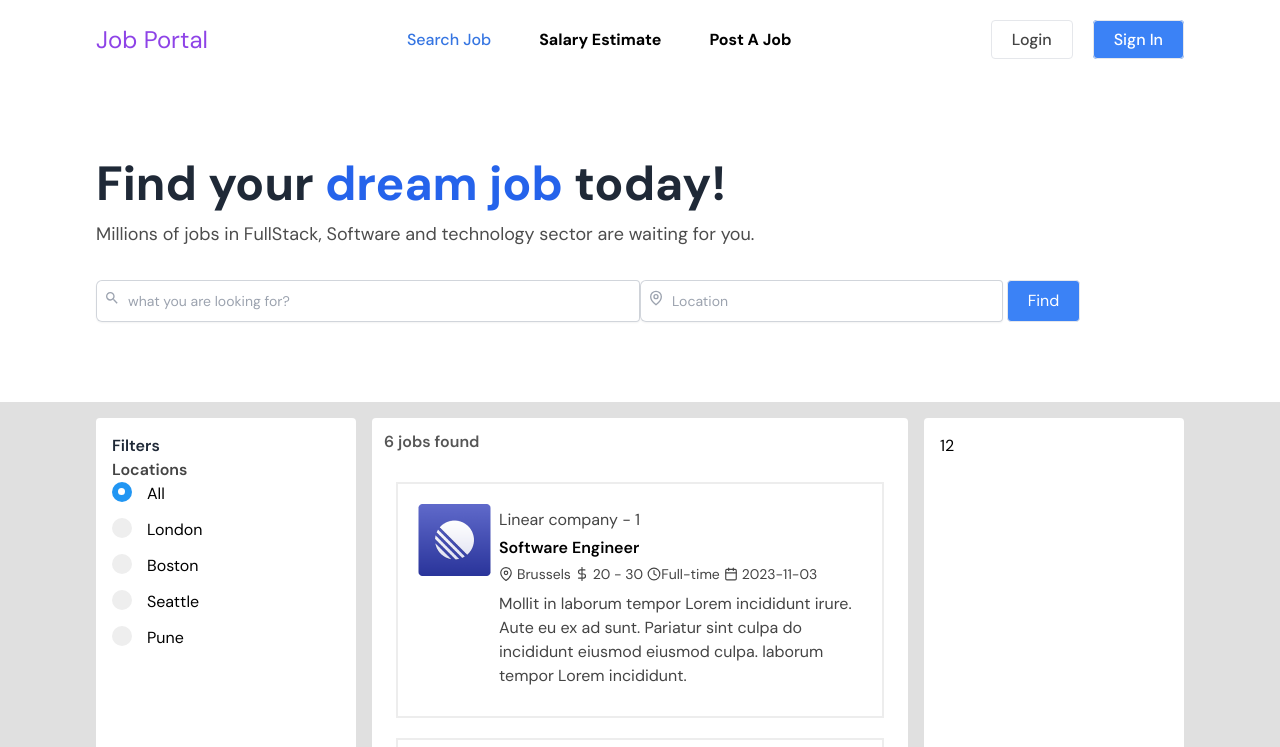
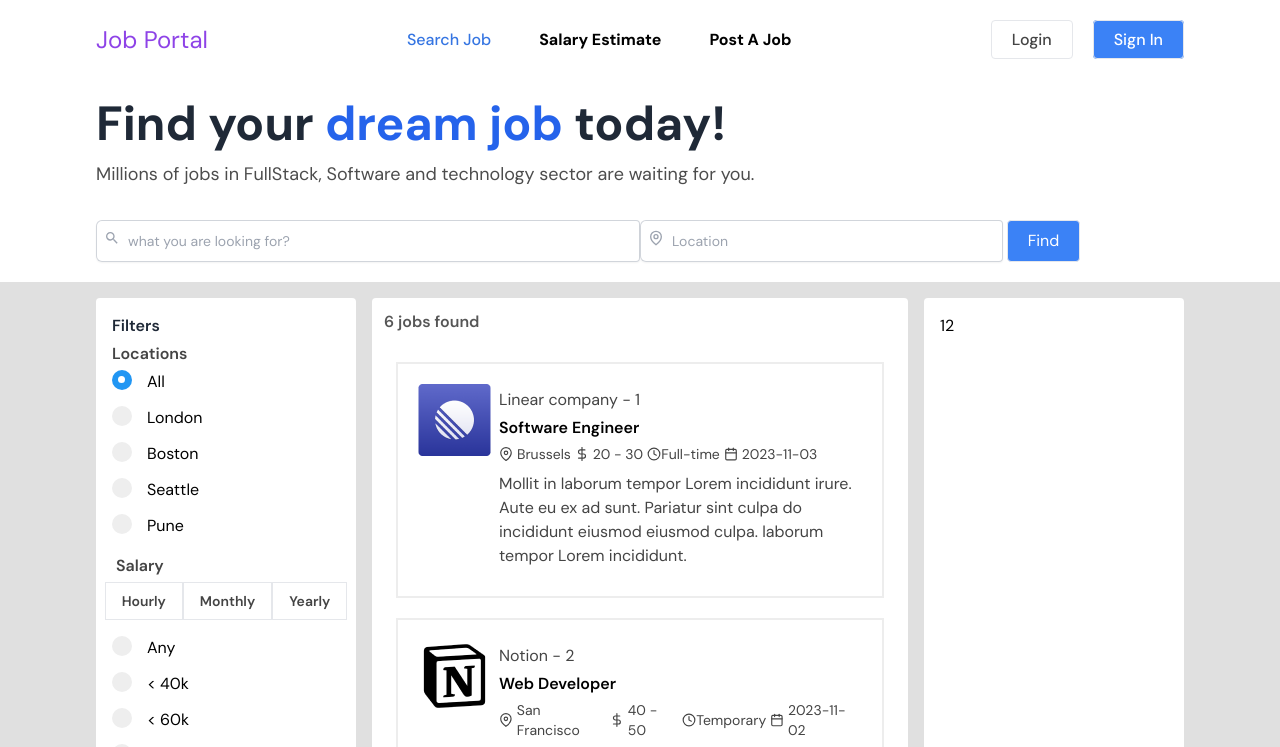
Before and after one commit to codewithtinu/MERN-Projects, a React (Vite) app in the folder job-portal-mern/: page / in a window 1280 px wide. Shown: the top 747 px of the page. Built offline with nearby package versions, Linux system fonts and the light colour scheme.

Commit message:
Added Salary filter

```diff
--- a/job-portal-mern/public/jobs.json
+++ b/job-portal-mern/public/jobs.json
@@ -62,7 +62,7 @@
       "companyLogo": "/images/Loom.png",
       "minPrice": "50",
       "maxPrice": "75",
-      "salaryType": "Yearly",
+      "salaryType": "Hourly",
       "jobLocation": "London",
       "postingDate": "2023-10-28",
       "experienceLevel": "Intership",
@@ -90,7 +90,7 @@
       "companyLogo": "/images/Linear.png",
       "minPrice": "30",
       "maxPrice": "80",
-      "salaryType": "Yearly",
+      "salaryType": "Hourly",
       "jobLocation": "Brussels",
       "postingDate": "2023-11-05",
       "experienceLevel": "Any experience",
@@ -104,7 +104,7 @@
       "companyLogo": "/images/Notion.png",
       "minPrice": "40",
       "maxPrice": "50",
-      "salaryType": "Yearly",
+      "salaryType": "Hourly",
       "jobLocation": "San Francisco",
       "postingDate": "2023-10-28",
       "experienceLevel": "Internship",
--- a/job-portal-mern/src/Pages/Home.jsx
+++ b/job-portal-mern/src/Pages/Home.jsx
@@ -41,7 +41,6 @@ const Home = () => {
 
   // next page
   const nextPage = () => {
-    alert('next');
     if(currentPage <  Math.ceil(filterItems.length / itemsPerpage)){
       setCurrentPage(currentPage + 1);
     }
@@ -49,7 +48,6 @@ const Home = () => {
 
   // previous page
   const previousPage = () => {
-    alert('back');
     if(currentPage > 1) {
       setCurrentPage(currentPage - 1);
     }
@@ -136,10 +134,10 @@ const Home = () => {
                 {
                   result.length > 0
                   ? (
-                    <div className="flex justify-center mt-5 mb-5 space-x-8">
-                      <button className="text-xs text-primary font-semibold" onClick={previousPage}>Previous</button>
+                    <div className="flex justify-center mt-4 mb-2 space-x-8">
+                      <button className="text-xs text-primary font-semibold" onClick={previousPage} disabled = {currentPage === 1}>Previous</button>
                       <span className="text-xs text-gray-700 font-semibold">Pages: {currentPage} 0f {Math.ceil(filterItems.length / itemsPerpage)}</span>
-                      <button className="text-xs text-primary font-semibold" onClick={nextPage}>Next</button>
+                      <button className="text-xs text-primary font-semibold hover:underline" onClick={nextPage} disabled = {currentPage === Math.ceil(filterItems.length / itemsPerpage )}>Next</button>
                     </div>
                   )
                   : ''
--- a/job-portal-mern/src/components/Banner.jsx
+++ b/job-portal-mern/src/components/Banner.jsx
@@ -4,7 +4,7 @@ const Banner = (props) => {
     const {query, inputHandler} = props;
   return (
     <>
-      <div className="max-w-screen-2xl container mx-auto xl:px-24 px-4 md:py-20 py-14">
+      <div className="max-w-screen-2xl container mx-auto xl:px-24 px-4 md:py-5 py-14">
         <h1 className="text-5xl font-bold text-gray-800 mb-3">
           Find your <span className="text-blue-600">dream job</span> today!
         </h1>
--- /dev/null
+++ b/job-portal-mern/src/sidebar/Button.jsx
@@ -0,0 +1,9 @@
+const Button = ({onClickHnadler, value, title}) => {
+    return (
+        <>
+            <button className="px-4 py-2 text-sm font-semibold border  bg-white text-primary hover:bg-blue-700 hover:text-white" value={value} onClick={onClickHnadler}>{title}</button>
+        </>
+    )
+}
+
+export default Button;
--- a/job-portal-mern/src/sidebar/Locations.jsx
+++ b/job-portal-mern/src/sidebar/Locations.jsx
@@ -3,7 +3,7 @@ import Inputs from "./Inputs";
 const Locations = ({ handleChange }) => {
   return (
     <>
-      <h4 className="font-semibold text-primary">Locations</h4>
+      <h4 className="font-semibold text-primary py-1">Locations</h4>
       <label className="sidebar-label-container">
         <input
           type="radio"
--- /dev/null
+++ b/job-portal-mern/src/sidebar/Salaries.jsx
@@ -0,0 +1,27 @@
+import Button from "./Button";
+import Inputs from "./Inputs";
+const Salaries = ({handleChange, handleClick}) => {
+    return (
+        <>
+        <h3 className="py-1 px-1 font-semibold text-primary">Salary</h3>
+        {/* Buttons - Hourly/Monthly/Yearly */}
+        <div className="flex justify-center">
+            <Button onClickHnadler={handleClick} value="Hourly" title="Hourly" />
+            <Button onClickHnadler={handleClick} value="Monthly" title="Monthly" />
+            <Button onClickHnadler={handleClick} value="Yearly" title="Yearly" />
+        </div>
+        <div className="mt-4">
+            <Inputs handleChange ={handleChange} value="" title = "Any" name = "test" />
+            <Inputs handleChange ={handleChange} value="40" title = "< 40k" name = "test" />
+            <Inputs handleChange ={handleChange} value="60" title = "< 60k" name = "test" />
+            <Inputs handleChange ={handleChange} value="80" title = "< 80k" name = "test" />
+            <Inputs handleChange ={handleChange} value="100" title = "< 100k" name = "test" />
+            <Inputs handleChange ={handleChange} value="125" title = "< 125k" name = "test" />
+        </div>
+
+        </>
+    )
+
+}
+
+export default  Salaries;
--- a/job-portal-mern/src/sidebar/sidebar.jsx
+++ b/job-portal-mern/src/sidebar/sidebar.jsx
@@ -1,4 +1,5 @@
 import Locations from "./Locations";
+import Salaries from "./Salaries";
 
 const Sidebar = ({handleChange, handleClick}) => {
     return (
@@ -6,9 +7,11 @@ const Sidebar = ({handleChange, handleClick}) => {
             <h3 className="font-semibold text-gray-800">Filters</h3>
             {/* Location */}
             <Locations handleChange = {handleChange} />
+            {/* salary type */}
+            <Salaries handleChange = {handleChange} handleClick = {handleClick} />
             {/* employment type */}
 
-            {/* salary type */}
+
 
         </>
     )
```
